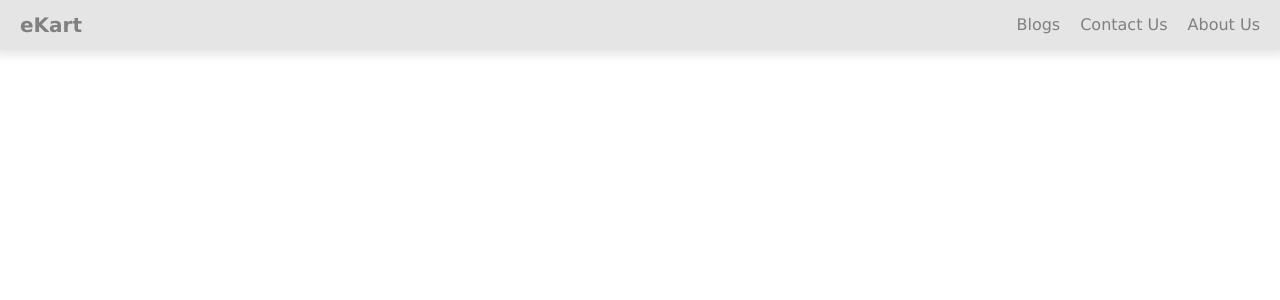
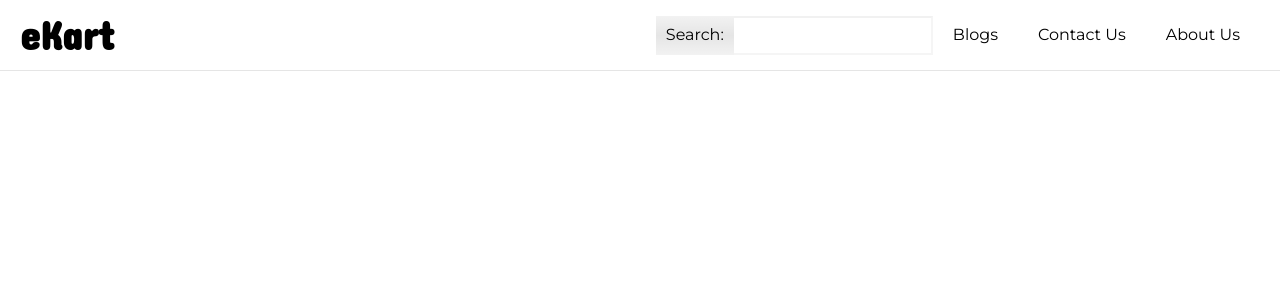
Before and after one commit to saadalimalik/angular-ekart, an Angular app: page / in a window 1280 px wide. Shown: the top 300 px of the page. Built offline with nearby package versions, Linux system fonts and the light colour scheme.

Commit message:
Update header component to include search functionality and update styles

```diff
--- a/src/app/header/header.component.html
+++ b/src/app/header/header.component.html
@@ -4,15 +4,25 @@
   </div>
 
   <nav class="navbar">
+    <label for="search" class="navbar__search">
+      <span class="navbar__search-label">Search: </span>
+      <input
+        type="search"
+        class="navbar__search-input"
+        name="search"
+        id="search"
+      />
+    </label>
+
     <ul class="navbar__links">
       <li class="navbar__link-item">
-        <a href="#">Blogs</a>
+        <a href="/blogs">Blogs</a>
       </li>
       <li class="navbar__link-item">
-        <a href="#">Contact Us</a>
+        <a href="/contact">Contact Us</a>
       </li>
       <li class="navbar__link-item">
-        <a href="#">About Us</a>
+        <a href="/about">About Us</a>
       </li>
     </ul>
   </nav>
--- a/src/app/header/header.component.scss
+++ b/src/app/header/header.component.scss
@@ -1,18 +1,46 @@
 .header {
-  padding: 1rem 2rem;
+  padding: 0.5rem 2rem;
   display: flex;
   justify-content: space-between;
   align-items: center;
-  background-color: rgb(0 0 0 / 0.1);
-  color: gray;
-  box-shadow: 0 0 10px 5px rgb(0 0 0 / 0.1);
+  color: #000;
+  border-bottom: 1px solid rgba(0 0 0 / 0.1);
+  &__brand {
+    font-family: "Concert One", sans-serif;
+    font-size: 4rem;
+    font-weight: bold;
+  }
 }
-.header__brand {
-  font-size: 2rem;
-  font-weight: bold;
+.navbar {
+  display: flex;
+  &__search {
+    display: flex;
+  }
+  &__search-label {
+    display: flex;
+    align-items: center;
+    background-image: linear-gradient(
+      rgba(0 0 0 / 0.05),
+      rgba(0 0 0 / 0.1),
+      rgba(0 0 0 / 0.05)
+    );
+    padding-inline: 1rem;
+    cursor: pointer;
+  }
+  &__search-input {
+    padding: 0.5rem 1rem;
+    outline: none;
+    border-left: none;
+    border-color: rgba(0 0 0 / 0.05);
+  }
+  &__links {
+    display: flex;
+    align-items: center;
+  }
+  &__link-item {
+    a {
+      display: inline-block;
+      padding: 0.75rem 2rem;
+    }
+  }
 }
-.navbar__links {
-  display: flex;
-  align-items: center;
-  gap: 2rem;
-}
--- a/src/styles.scss
+++ b/src/styles.scss
@@ -1,10 +1,12 @@
 /* You can add global styles to this file, and also import other style files */
+@import url("https://fonts.googleapis.com/css2?family=Concert+One&family=Montserrat:ital,wght@0,100..900;1,100..900&display=swap");
 // Normalize styles
 *,
 *::before,
 *::after {
   margin: 0;
   padding: 0;
+  box-sizing: border-box;
 }
 
 ul {
@@ -18,7 +20,7 @@ a {
 
 // Configurations
 html {
-  font-family: Verdana, Geneva, Tahoma, sans-serif;
+  font-family: "Montserrat", sans-serif;
   font-size: 10px;
   line-height: 1.5;
 }
```
